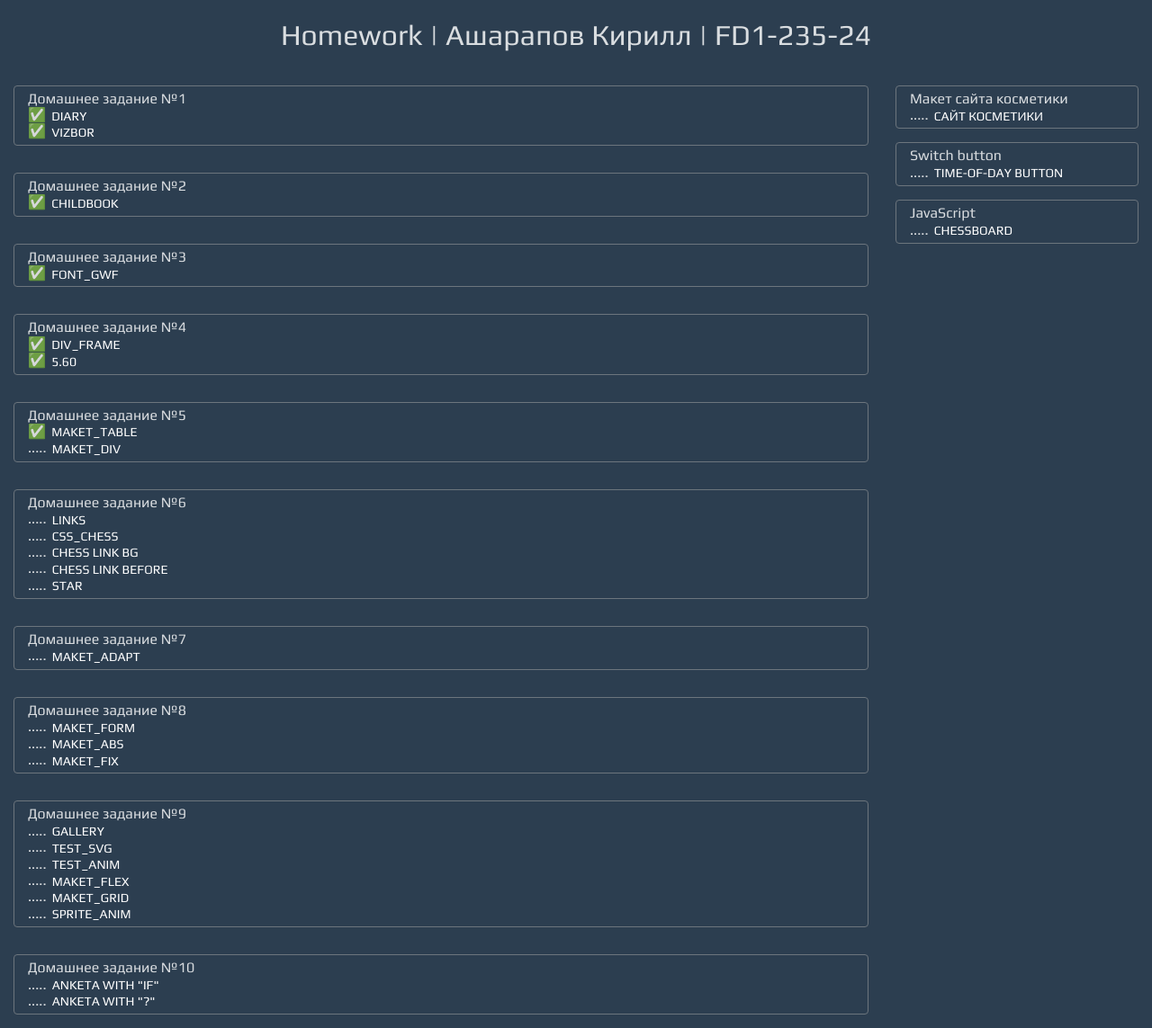
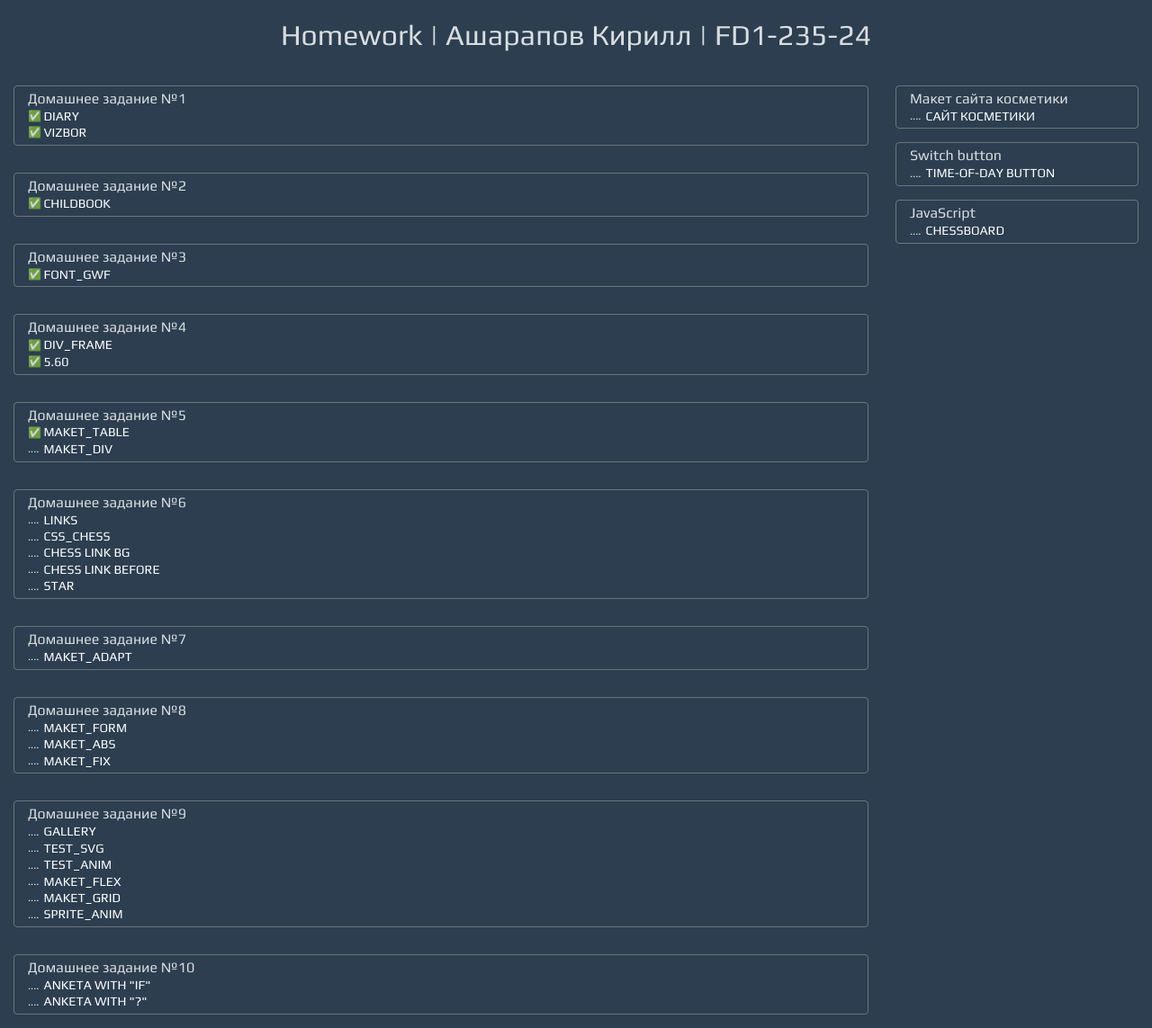
Before and after one commit to AsharapovK/EDUCATION, a PHP site: page / in a window 1280 px wide. Shown: the whole page at 90% size. Run offline with PHP 8.4, Linux system fonts and the light colour scheme.

Commit message:
add checkmark

```diff
--- a/CSS/style.css
+++ b/CSS/style.css
@@ -78,5 +78,7 @@ h1 {
 
   .coll_2 {
     grid-column: 2; } }
+.checkmark {
+  font-size: 12px; }
 
 /*# sourceMappingURL=style.css.map */
--- a/CSS/style.scss
+++ b/CSS/style.scss
@@ -61,6 +61,8 @@ h1 {
   }
 }
 
+
+
 .table {
   display: grid;
   grid-template-columns: 2% 1fr 2% 20% 2%;
@@ -107,3 +109,7 @@ h1 {
     grid-column: 2;
   }
 }
+
+.checkmark {
+  font-size: 12px;
+}
--- a/index.html
+++ b/index.html
@@ -18,15 +18,18 @@
             <div class="HomeWorkDiv">
                 <h2>Домашнее задание №1</h2>
                 <ul>
-                    <li type="square"> &#9989 <a target="_blank" href="HOMEWORK/DIARY/DIARY.html">DIARY</a></li>
-                    <li type="square"> &#9989 <a target="_blank" href="HOMEWORK/VIZBOR/vizbor.html">VIZBOR</a></li>
+                    <li type="square"><span class="checkmark">&#9989;</span><a target="_blank"
+                            href="HOMEWORK/DIARY/DIARY.html">DIARY</a></li>
+                    <li type="square"><span class="checkmark">&#9989;<a target="_blank"
+                                href="HOMEWORK/VIZBOR/vizbor.html">VIZBOR</a></li>
                 </ul>
             </div>
 
             <div class="HomeWorkDiv">
                 <h2>Домашнее задание №2</h2>
                 <ul>
-                    <li type="square"> &#9989 <a target="_blank" href="HOMEWORK/CHILDBOOK/childbook.html">CHILDBOOK</a>
+                    <li type="square"><span class="checkmark">&#9989;<a target="_blank"
+                                href="HOMEWORK/CHILDBOOK/childbook.html">CHILDBOOK</a>
                     </li>
                 </ul>
             </div>
@@ -34,7 +37,8 @@
             <div class="HomeWorkDiv">
                 <h2>Домашнее задание №3</h2>
                 <ul>
-                    <li type="square"> &#9989 <a target="_blank" href="HOMEWORK/FONT_GWF/font_gwf.html">FONT_GWF</a>
+                    <li type="square"><span class="checkmark">&#9989;<a target="_blank"
+                                href="HOMEWORK/FONT_GWF/font_gwf.html">FONT_GWF</a>
                     </li>
                 </ul>
             </div>
@@ -42,30 +46,38 @@
             <div class="HomeWorkDiv">
                 <h2>Домашнее задание №4</h2>
                 <ul>
-                    <li type="square"> &#9989 <a target="_blank" href="HOMEWORK/DIV_FRAME/div_frame.html">DIV_FRAME</a>
+                    <li type="square"><span class="checkmark">&#9989;<a target="_blank"
+                                href="HOMEWORK/DIV_FRAME/div_frame.html">DIV_FRAME</a>
                     </li>
-                    <li type="square"> &#9989 <a target="_blank" href="PRACTICAL/Traning-6-60.html">5.60</a></li>
+                    <li type="square"><span class="checkmark">&#9989;<a target="_blank"
+                                href="PRACTICAL/Traning-6-60.html">5.60</a></li>
                 </ul>
             </div>
             <div class="HomeWorkDiv">
                 <h2>Домашнее задание №5</h2>
                 <ul>
-                    <li type="square"> &#9989 <a target="_blank"
+                    <li type="square"><span class="checkmark">&#9989;<a target="_blank"
                                 href="HOMEWORK/MAKET_TABLE/maket_table.html">MAKET_TABLE</a>
                     </li>
-                    <li type="square"> ..... <a target="_blank" href="HOMEWORK/MAKET_DIV/index.html">MAKET_DIV</a></li>
+                    <li type="square"><span class="checkmark"> .... <a target="_blank"
+                                href="HOMEWORK/MAKET_DIV/index.html">MAKET_DIV</a></li>
                 </ul>
             </div>
 
             <div class="HomeWorkDiv">
                 <h2>Домашнее задание №6</h2>
                 <ul>
-                    <li type="square"> ..... <a target="_blank" href="HOMEWORK/LINKS/index.html">LINKS</a></li>
-                    <li type="square"> ..... <a target="_blank" href="HOMEWORK/CSS_CHESS/index.html">CSS_CHESS</a></li>
-                    <li type="square"> ..... <a target="_blank" href="HOMEWORK/CHESS/index.html">CHESS link bg</a></li>
-                    <li type="square"> ..... <a target="_blank" href="HOMEWORK/CHESS/index2.html">CHESS link before</a>
+                    <li type="square"><span class="checkmark"> .... <a target="_blank"
+                                href="HOMEWORK/LINKS/index.html">LINKS</a></li>
+                    <li type="square"><span class="checkmark"> .... <a target="_blank"
+                                href="HOMEWORK/CSS_CHESS/index.html">CSS_CHESS</a></li>
+                    <li type="square"><span class="checkmark"> .... <a target="_blank"
+                                href="HOMEWORK/CHESS/index.html">CHESS link bg</a></li>
+                    <li type="square"><span class="checkmark"> .... <a target="_blank"
+                                href="HOMEWORK/CHESS/index2.html">CHESS link before</a>
                     </li>
-                    <li type="square"> ..... <a target="_blank" href="HOMEWORK/STARS/index.html">STAR</a>
+                    <li type="square"><span class="checkmark"> .... <a target="_blank"
+                                href="HOMEWORK/STARS/index.html">STAR</a>
                     </li>
                 </ul>
             </div>
@@ -73,7 +85,8 @@
             <div class="HomeWorkDiv">
                 <h2>Домашнее задание №7</h2>
                 <ul>
-                    <li type="square"> ..... <a target="_blank" href="HOMEWORK/MAKET_ADAPT/index.html">MAKET_ADAPT</a>
+                    <li type="square"><span class="checkmark"> .... <a target="_blank"
+                                href="HOMEWORK/MAKET_ADAPT/index.html">MAKET_ADAPT</a>
                     </li>
                 </ul>
             </div>
@@ -81,11 +94,14 @@
             <div class="HomeWorkDiv">
                 <h2>Домашнее задание №8</h2>
                 <ul>
-                    <li type="square"> ..... <a target="_blank" href="HOMEWORK/MAKET_FORM/index.html">MAKET_FORM</a>
+                    <li type="square"><span class="checkmark"> .... <a target="_blank"
+                                href="HOMEWORK/MAKET_FORM/index.html">MAKET_FORM</a>
                     </li>
-                    <li type="square"> ..... <a target="_blank" href="HOMEWORK/MAKET_ABS/index.html">MAKET_ABS</a>
+                    <li type="square"><span class="checkmark"> .... <a target="_blank"
+                                href="HOMEWORK/MAKET_ABS/index.html">MAKET_ABS</a>
                     </li>
-                    <li type="square"> ..... <a target="_blank" href="HOMEWORK/MAKET_FIX/index.html">MAKET_FIX</a>
+                    <li type="square"><span class="checkmark"> .... <a target="_blank"
+                                href="HOMEWORK/MAKET_FIX/index.html">MAKET_FIX</a>
                     </li>
                 </ul>
             </div>
@@ -93,16 +109,22 @@
             <div class="HomeWorkDiv">
                 <h2>Домашнее задание №9</h2>
                 <ul>
-                    <li type="square"> ..... <a target="_blank" href="HOMEWORK/GALLERY/">GALLERY</a>
+                    <li type="square"><span class="checkmark"> .... <a target="_blank"
+                                href="HOMEWORK/GALLERY/">GALLERY</a>
                     </li>
-                    <li type="square"> ..... <a target="_blank" href="HOMEWORK/TEST_SVG/index.html">TEST_SVG</a>
+                    <li type="square"><span class="checkmark"> .... <a target="_blank"
+                                href="HOMEWORK/TEST_SVG/index.html">TEST_SVG</a>
                     </li>
-                    <li type="square"> ..... <a target="_blank" href="HOMEWORK/TEST_ANIM/index.html">TEST_ANIM</a></li>
-                    <li type="square"> ..... <a target="_blank" href="HOMEWORK/MAKET_FLEX/index.html">MAKET_FLEX</a>
+                    <li type="square"><span class="checkmark"> .... <a target="_blank"
+                                href="HOMEWORK/TEST_ANIM/index.html">TEST_ANIM</a></li>
+                    <li type="square"><span class="checkmark"> .... <a target="_blank"
+                                href="HOMEWORK/MAKET_FLEX/index.html">MAKET_FLEX</a>
                     </li>
-                    <li type="square"> ..... <a targ et="_blank" href="HOMEWORK/MAKET_GRID/index.html">MAKET_GRID</a>
+                    <li type="square"><span class="checkmark"> .... <a targ et="_blank"
+                                href="HOMEWORK/MAKET_GRID/index.html">MAKET_GRID</a>
                     </li>
-                    <li type="square"> ..... <a targ et="_blank" href="HOMEWORK/SPRITE/index.html">SPRITE_ANIM</a>
+                    <li type="square"><span class="checkmark"> .... <a targ et="_blank"
+                                href="HOMEWORK/SPRITE/index.html">SPRITE_ANIM</a>
                     </li>
 
                 </ul>
@@ -111,10 +133,12 @@
             <div class="HomeWorkDiv">
                 <h2>Домашнее задание №10</h2>
                 <ul>
-                    <li type="square"> ..... <a target="_blank" href="HOMEWORK/ANKETA/anketa_if.html">Anketa with
+                    <li type="square"><span class="checkmark"> .... <a target="_blank"
+                                href="HOMEWORK/ANKETA/anketa_if.html">Anketa with
                                 "if"</a>
                     </li>
-                    <li type="square"> ..... <a target="_blank" href="HOMEWORK/ANKETA/anketa_tr.html">anketa with
+                    <li type="square"><span class="checkmark"> .... <a target="_blank"
+                                href="HOMEWORK/ANKETA/anketa_tr.html">anketa with
                                 "?"</a>
                     </li>
                 </ul>
@@ -125,7 +149,8 @@
             <div class="HomeWorkDiv">
                 <h2>Макет сайта косметики</h2>
                 <ul>
-                    <li type="square"> ..... <a target="_blank" href="PRACTICAL/BrightSite/index.html">Сайт
+                    <li type="square"><span class="checkmark"> .... <a target="_blank"
+                                href="PRACTICAL/BrightSite/index.html">Сайт
                                 косметики</a>
                     </li>
                 </ul>
@@ -135,7 +160,8 @@
             <div class="HomeWorkDiv">
                 <h2>Switch button</h2>
                 <ul>
-                    <li type="square"> ..... <a target="_blank" href="PRACTICAL/SwitchButton/index.html">Time-of-day
+                    <li type="square"><span class="checkmark"> .... <a target="_blank"
+                                href="PRACTICAL/SwitchButton/index.html">Time-of-day
                                 button</a>
                     </li>
                 </ul>
@@ -144,7 +170,7 @@
             <div class="HomeWorkDiv">
                 <h2>JavaScript</h2>
                 <ul>
-                    <li type="square"> ..... <a target="_blank"
+                    <li type="square"><span class="checkmark"> .... <a target="_blank"
                                 href="PRACTICAL/JavaScript/ChessBoard/index.html">ChessBoard</a>
                     </li>
                 </ul>
```
Also changed, not shown: 1 other file. Lines whose indentation alone changed are shown as unchanged.
